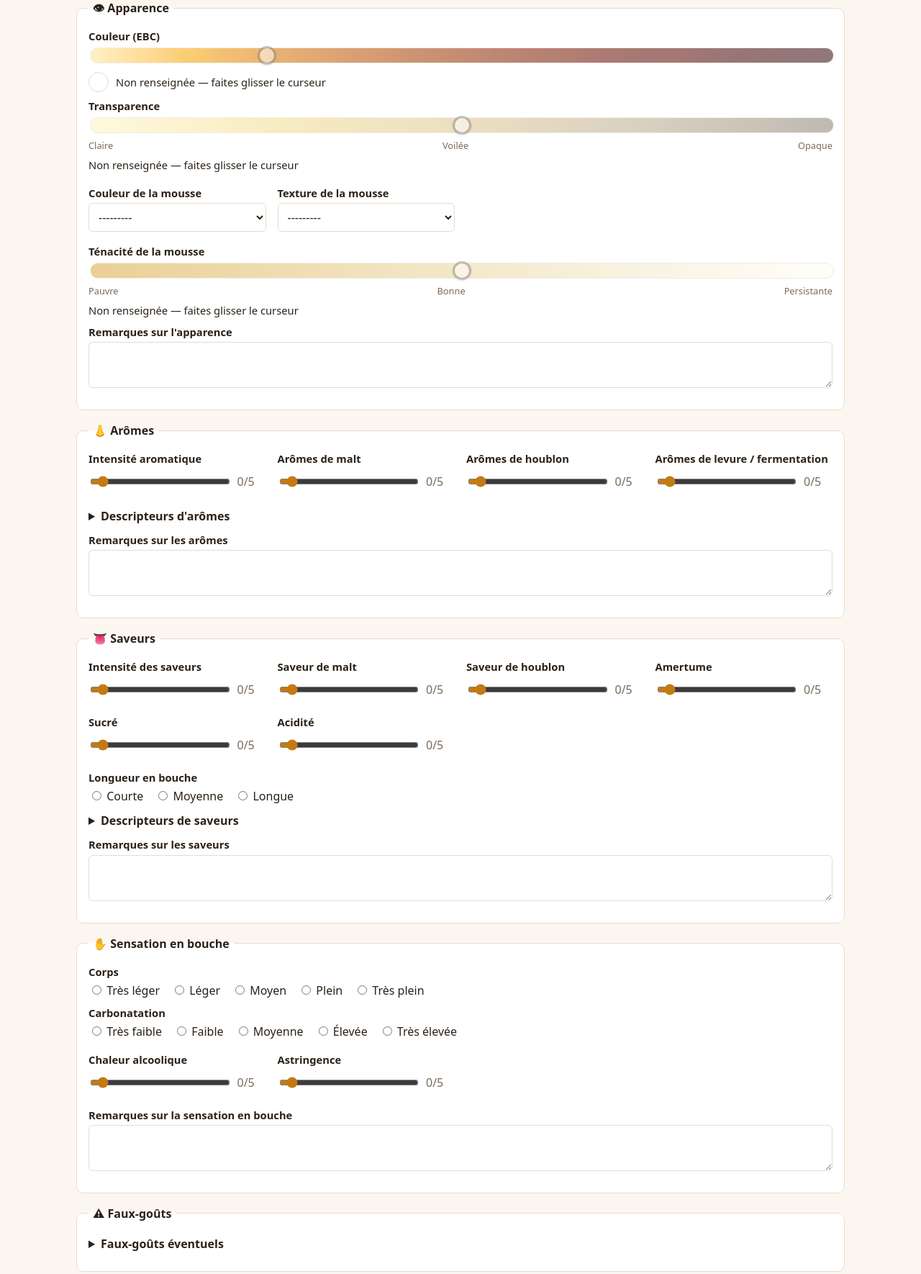
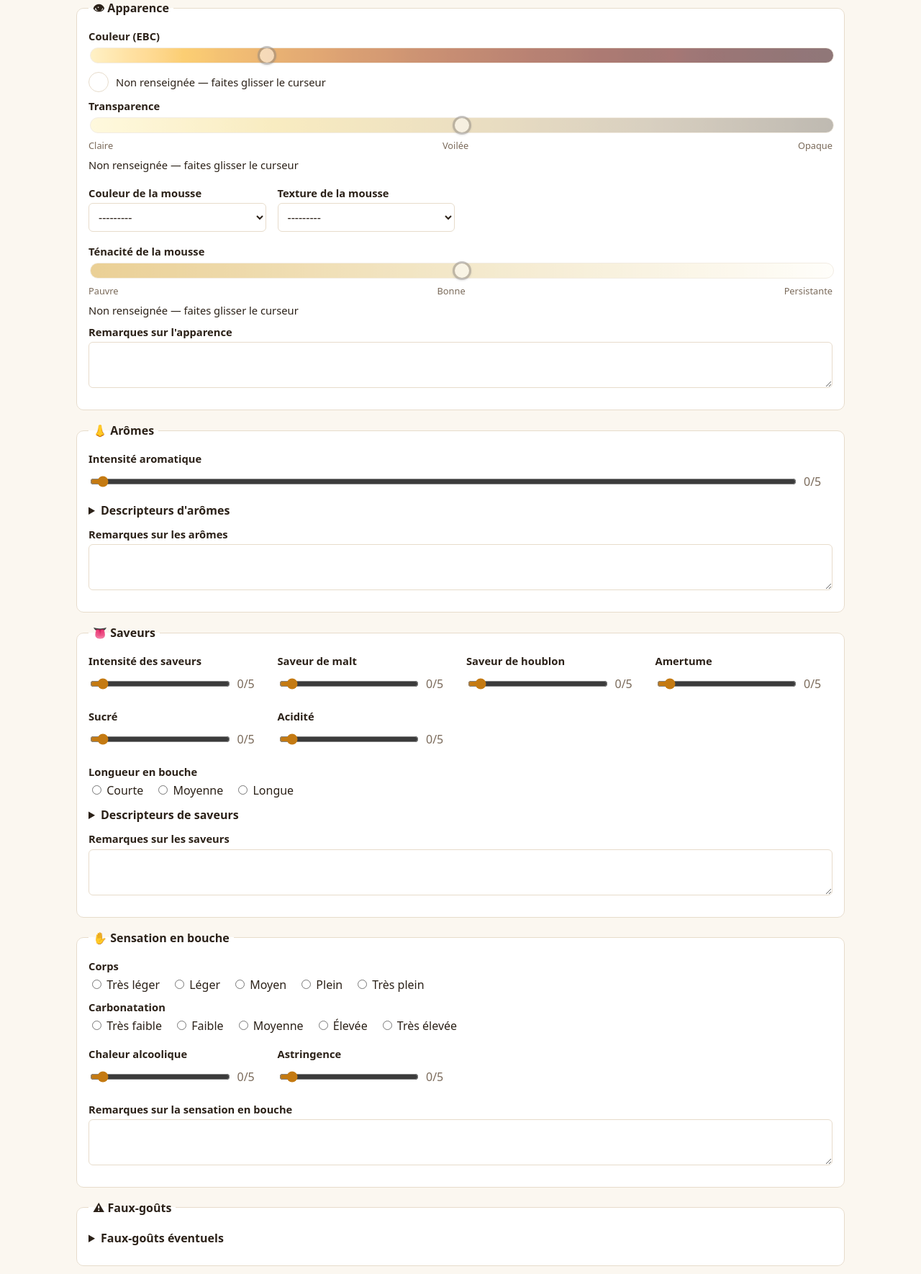
Before and after one commit to trahay/ZythoLog, a Django app: page /degustations/nouvelle/ in a window 1280 px wide. Shown: the part 582-2352 px from the top of the page at 72% size. Run offline with Django 5.2, Linux system fonts and the light colour scheme; data that the repository does not hold is empty.

Commit message:
Arômes : retrait des notes malt, houblon et levure
Les descripteurs d'arômes et l'intensité globale sont conservés.

Co-Authored-By: Claude Opus 5.5 <noreply@anthropic.com>

```diff
--- a/tastings/forms.py
+++ b/tastings/forms.py
@@ -76,7 +76,7 @@ class ScaleInput(forms.Widget):
 
 
 INTENSITY_FIELDS = [
-    "aroma_intensity", "aroma_malt", "aroma_hop", "aroma_yeast",
+    "aroma_intensity",
     "flavor_intensity", "flavor_malt", "flavor_hop", "bitterness", "sweetness",
     "acidity", "alcohol_warmth", "astringency",
 ]
--- a/tastings/models.py
+++ b/tastings/models.py
@@ -96,9 +96,6 @@ class Tasting(models.Model):
 
     # Odorat
     aroma_intensity = intensity("intensité aromatique")
-    aroma_malt = intensity("arômes de malt")
-    aroma_hop = intensity("arômes de houblon")
-    aroma_yeast = intensity("arômes de levure / fermentation")
     aroma_descriptors = models.JSONField("descripteurs d'arômes", default=list, blank=True)
     aroma_notes = models.TextField("remarques sur les arômes", blank=True)
 
@@ -169,9 +166,6 @@ class Tasting(models.Model):
     def aroma_profile(self):
         return [
             ("Intensité", self.aroma_intensity),
-            ("Malt", self.aroma_malt),
-            ("Houblon", self.aroma_hop),
-            ("Levure", self.aroma_yeast),
         ]
 
     def flavor_profile(self):
--- a/tastings/templates/tastings/tasting_form.html
+++ b/tastings/templates/tastings/tasting_form.html
@@ -59,12 +59,7 @@
 
   <fieldset>
     <legend>👃 Arômes</legend>
-    <div class="cols">
-      {% include "tastings/_field.html" with field=form.aroma_intensity %}
-      {% include "tastings/_field.html" with field=form.aroma_malt %}
-      {% include "tastings/_field.html" with field=form.aroma_hop %}
-      {% include "tastings/_field.html" with field=form.aroma_yeast %}
-    </div>
+    {% include "tastings/_field.html" with field=form.aroma_intensity %}
     <details{% if form.aroma_descriptors.value %} open{% endif %}><summary>Descripteurs d'arômes</summary>
       <div class="descriptors">{{ form.aroma_descriptors }}</div>
     </details>
--- a/tastings/tests.py
+++ b/tastings/tests.py
@@ -23,7 +23,7 @@ def payload(**extra):
     data = {
         "beer_name": "Punk IPA", "brewery_name": "BrewDog", "style": "IPA américaine", "abv": "5.4",
         "date": "2026-11-01", "color_ebc": "12", "clarity": "2", "head_retention": "3",
-        "aroma_intensity": "4", "aroma_malt": "1", "aroma_hop": "5", "aroma_yeast": "1",
+        "aroma_intensity": "4",
         "aroma_descriptors": ["agrumes", "tropical"],
         "flavor_intensity": "4", "flavor_malt": "2", "flavor_hop": "4", "bitterness": "4",
         "sweetness": "1", "acidity": "0", "flavor_descriptors": ["resineux"],
```
Also changed, not shown: tastings/migrations/0006_remove_aroma_malt_hop_yeast.py (added).
